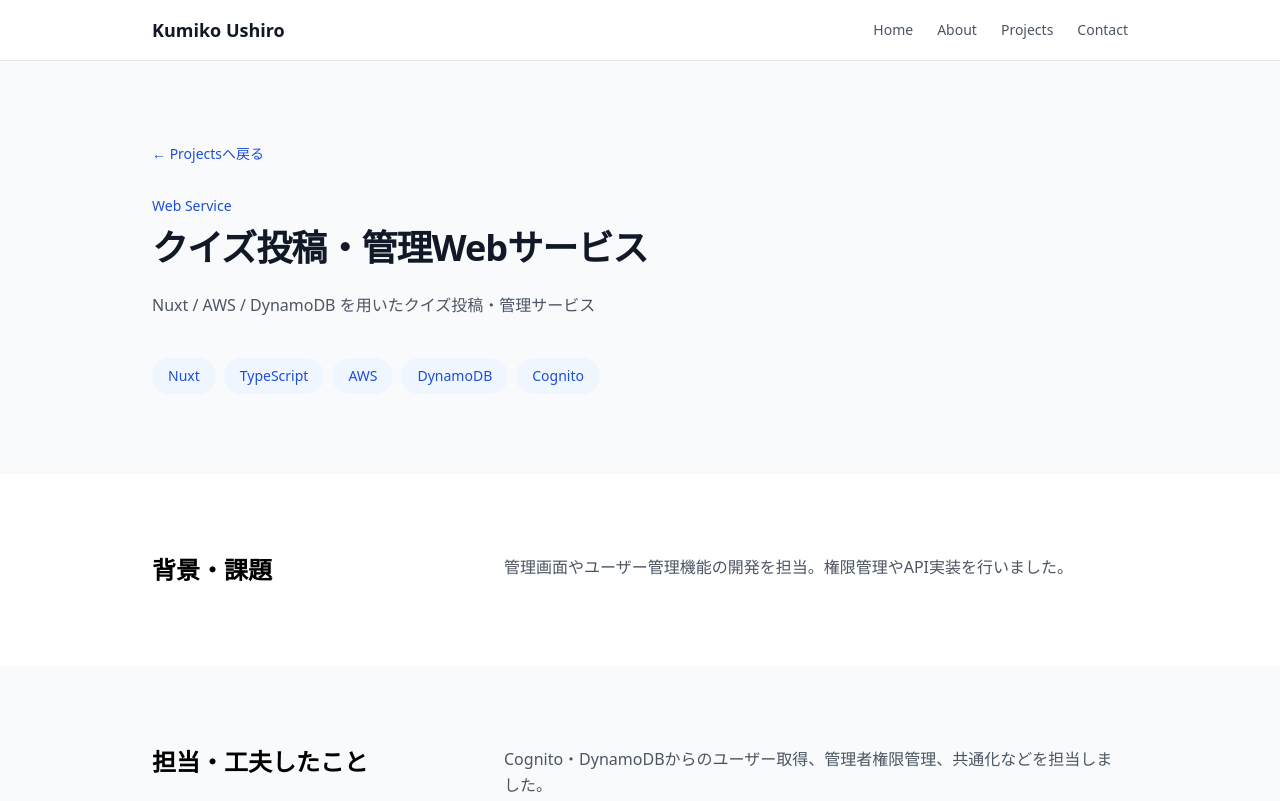
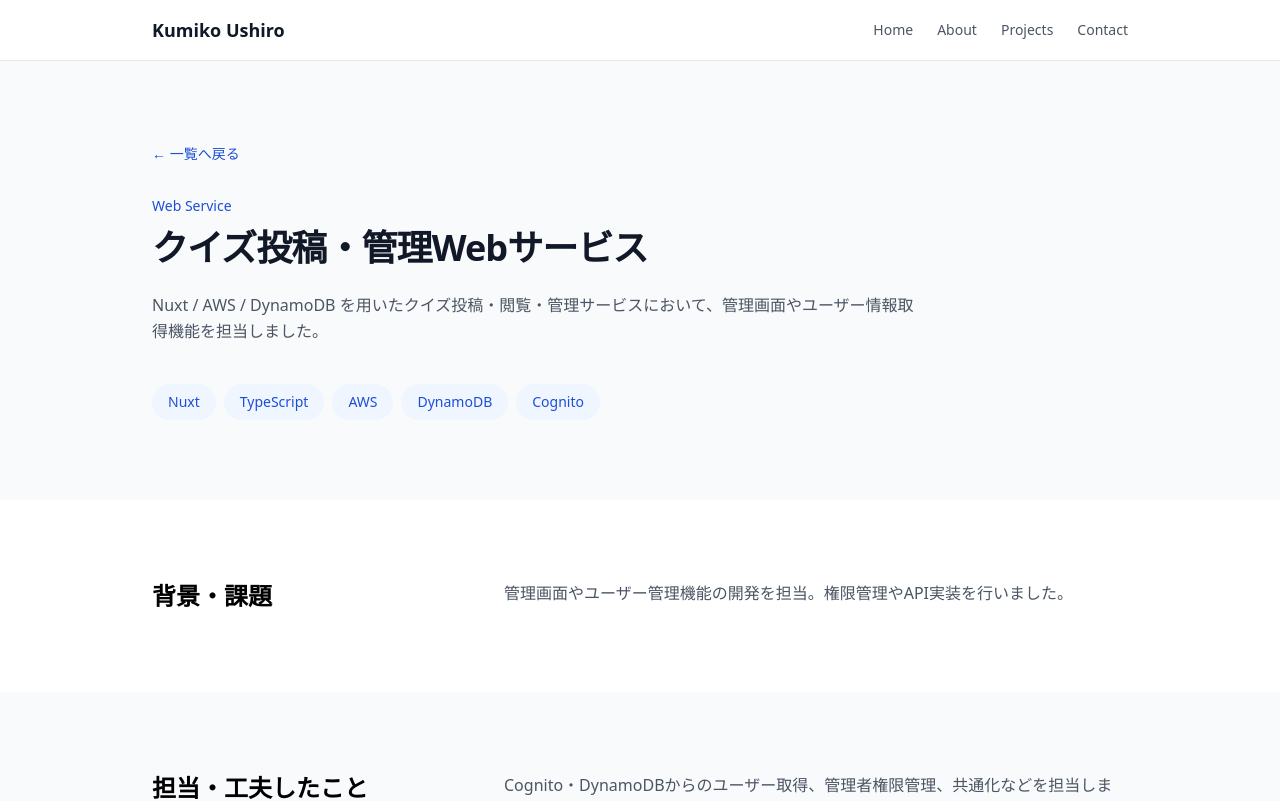
Before and after one commit to ushiro-dev/portfolio, a Nuxt app: page /projects/quiz-service in a window 1280 px wide. Shown: the top 801 px of the page. Built offline with nearby package versions, Linux system fonts and the light colour scheme.

Commit message:
refactor: extract project data

```diff
--- a/app/components/home/FeaturedProjectsSection.vue
+++ b/app/components/home/FeaturedProjectsSection.vue
@@ -1,33 +1,7 @@
 <script setup lang="ts">
-const featuredProjects = [
-  {
-    slug: 'quiz-service',
-    category: 'Web Service',
-    title: 'クイズ投稿・管理Webサービス',
-    description:
-      'Nuxt / AWS / DynamoDB を用いたクイズ投稿・閲覧・管理サービスにおいて、管理画面やユーザー情報取得機能を担当しました。',
-    tags: ['Nuxt', 'TypeScript', 'AWS', 'DynamoDB', 'Cognito'],
-    point: '管理画面・権限管理・API実装・共通化',
-  },
-  {
-    slug: 'wordpress-performance',
-    category: 'Performance Improvement',
-    title: 'WordPressポータルサイト改善',
-    description:
-      'ポータルサイトTOPへの最新情報表示機能の実装と、WordPressサイトの負荷調査・キャッシュ導入による安定化対応を行いました。',
-    tags: ['WordPress', 'PHP', 'Apache', 'Cloudflare', 'MySQL'],
-    point: 'フィード統合・障害調査・パフォーマンス改善',
-  },
-  {
-    slug: 'recruit-site',
-    category: 'Corporate Website',
-    title: 'リクルートサイト改修',
-    description:
-      'Laravelで構築された採用サイトにおいて、CMS化、管理画面追加、リニューアル対応、他開発者のフォロー・レビューを担当しました。',
-    tags: ['Laravel', 'PHP', 'MySQL', 'Docker', 'AWS'],
-    point: 'CMS化・継続改修・チーム開発',
-  },
-]
+import { projects } from '~/data/projects'
+
+const featuredProjects = projects.filter((project) => project.featured)
 </script>
 <template>
   <section class="bg-white py-20">
--- /dev/null
+++ b/app/data/projects.ts
@@ -0,0 +1,44 @@
+export const projects = [
+  {
+    slug: 'quiz-service',
+    featured: true,
+    category: 'Web Service',
+    title: 'クイズ投稿・管理Webサービス',
+    description:
+      'Nuxt / AWS / DynamoDB を用いたクイズ投稿・閲覧・管理サービスにおいて、管理画面やユーザー情報取得機能を担当しました。',
+    tags: ['Nuxt', 'TypeScript', 'AWS', 'DynamoDB', 'Cognito'],
+    point: '管理画面・権限管理・API実装・共通化',
+    background:
+      "管理画面やユーザー管理機能の開発を担当。権限管理やAPI実装を行いました。",
+    detail:
+      "Cognito・DynamoDBからのユーザー取得、管理者権限管理、共通化などを担当しました。",
+  },
+  {
+    slug: 'wordpress-performance',
+    featured: true,
+    category: 'Performance Improvement',
+    title: 'WordPressポータルサイト改善',
+    description:
+      'ポータルサイトTOPへの最新情報表示機能の実装と、WordPressサイトの負荷調査・キャッシュ導入による安定化対応を行いました。',
+    tags: ['WordPress', 'PHP', 'Apache', 'Cloudflare', 'MySQL'],
+    point: 'フィード統合・障害調査・パフォーマンス改善',
+    background:
+      "コンテンツごとに取得方法が異なる中で、TOPページに最新情報を統合表示する必要がありました。また、アクセス時にサイトが不安定になる問題も発生していました。",
+    detail:
+      "RSS・スクレイピングなど取得方法の違いを整理しながら統合し、モーダル内情報への遷移にも対応しました。あわせてキャッシュ導入や負荷調査を行い、メモリ増強を行わず安定稼働できる状態を目指しました。",
+  },
+  {
+    slug: 'recruit-site',
+    featured: true,
+    category: 'Corporate Website',
+    title: 'リクルートサイト改修',
+    description:
+      'Laravelで構築された採用サイトにおいて、CMS化、管理画面追加、リニューアル対応、他開発者のフォロー・レビューを担当しました。',
+    tags: ['Laravel', 'PHP', 'MySQL', 'Docker', 'AWS'],
+    point: 'CMS化・継続改修・チーム開発',
+    background:
+      "採用サイトの継続的な改修案件として、CMS化、管理画面機能追加、リニューアル対応などを担当しました。",
+    detail:
+      "静的ページのCMS化、勉強会詳細ページの作成、ニュース一覧のソート機能追加、ページング改善などを対応しました。リニューアル時には他開発者のフォローやレビューも行いました。",
+  },
+]
--- a/app/pages/projects/[slug].vue
+++ b/app/pages/projects/[slug].vue
@@ -2,46 +2,10 @@
 
 const route = useRoute()
 
-const projects = {
-  "quiz-service": {
-    category: "Web Service",
-    title: "クイズ投稿・管理Webサービス",
-    description:
-      "Nuxt / AWS / DynamoDB を用いたクイズ投稿・管理サービス",
-    tags: ["Nuxt", "TypeScript", "AWS", "DynamoDB", "Cognito"],
-    background:
-      "管理画面やユーザー管理機能の開発を担当。権限管理やAPI実装を行いました。",
-    detail:
-      "Cognito・DynamoDBからのユーザー取得、管理者権限管理、共通化などを担当しました。",
-  },
-  "wordpress-performance": {
-    category: "Performance Improvement",
-    title: "WordPressポータルサイト改善",
-    description:
-      "ポータルサイトTOPへの最新情報表示機能の実装と、WordPressサイトの負荷調査・キャッシュ導入による安定化対応",
-    tags: ["WordPress", "PHP", "Apache", "Cloudflare", "MySQL"],
-    background:
-      "コンテンツごとに取得方法が異なる中で、TOPページに最新情報を統合表示する必要がありました。また、アクセス時にサイトが不安定になる問題も発生していました。",
-    detail:
-      "RSS・スクレイピングなど取得方法の違いを整理しながら統合し、モーダル内情報への遷移にも対応しました。あわせてキャッシュ導入や負荷調査を行い、メモリ増強を行わず安定稼働できる状態を目指しました。",
-  },
-  "recruit-site": {
-    category: "Corporate Website",
-    title: "リクルートサイト改修",
-    description:
-      "Laravelで構築された採用サイトのCMS化・管理画面追加・リニューアル対応",
-    tags: ["Laravel", "PHP", "MySQL", "Docker", "AWS"],
-    background:
-      "採用サイトの継続的な改修案件として、CMS化、管理画面機能追加、リニューアル対応などを担当しました。",
-    detail:
-      "静的ページのCMS化、勉強会詳細ページの作成、ニュース一覧のソート機能追加、ページング改善などを対応しました。リニューアル時には他開発者のフォローやレビューも行いました。",
-  },
-}
+import { projects } from '~/data/projects'
 
 const project =
-  projects[
-    route.params.slug as keyof typeof projects
-  ]
+  projects.find((project) => project.slug === route.params.slug)
 
 if (!project) {
   throw showError({
@@ -57,7 +21,7 @@ if (!project) {
         to="/projects"
         class="mb-8 inline-flex text-sm font-medium text-blue-700 hover:text-blue-900"
       >
-        ← Projectsへ戻る
+        ← 一覧へ戻る
       </NuxtLink>
 
       <p class="mb-3 text-sm font-medium text-blue-700">
--- a/app/pages/projects/index.vue
+++ b/app/pages/projects/index.vue
@@ -1,33 +1,5 @@
 <script setup lang="ts">
-const projects = [
-  {
-    slug: 'quiz-service',
-    category: 'Web Service',
-    title: 'クイズ投稿・管理Webサービス',
-    description:
-      'Nuxt / AWS / DynamoDB を用いたクイズ投稿・閲覧・管理サービスにおいて、管理画面やユーザー情報取得機能を担当しました。',
-    tags: ['Nuxt', 'TypeScript', 'AWS', 'DynamoDB', 'Cognito'],
-    point: '管理画面・権限管理・API実装・共通化',
-  },
-  {
-    slug: 'wordpress-performance',
-    category: 'Performance Improvement',
-    title: 'WordPressポータルサイト改善',
-    description:
-      'ポータルサイトTOPへの最新情報表示機能の実装と、WordPressサイトの負荷調査・キャッシュ導入による安定化対応を行いました。',
-    tags: ['WordPress', 'PHP', 'Apache', 'Cloudflare', 'MySQL'],
-    point: 'フィード統合・障害調査・パフォーマンス改善',
-  },
-  {
-    slug: 'recruit-site',
-    category: 'Corporate Website',
-    title: 'リクルートサイト改修',
-    description:
-      'Laravelで構築された採用サイトにおいて、CMS化、管理画面追加、リニューアル対応、他開発者のフォロー・レビューを担当しました。',
-    tags: ['Laravel', 'PHP', 'MySQL', 'Docker', 'AWS'],
-    point: 'CMS化・継続改修・チーム開発',
-  },
-]
+import { projects } from '~/data/projects'
 </script>
 <template>
   <main class="bg-gray-50">
```
